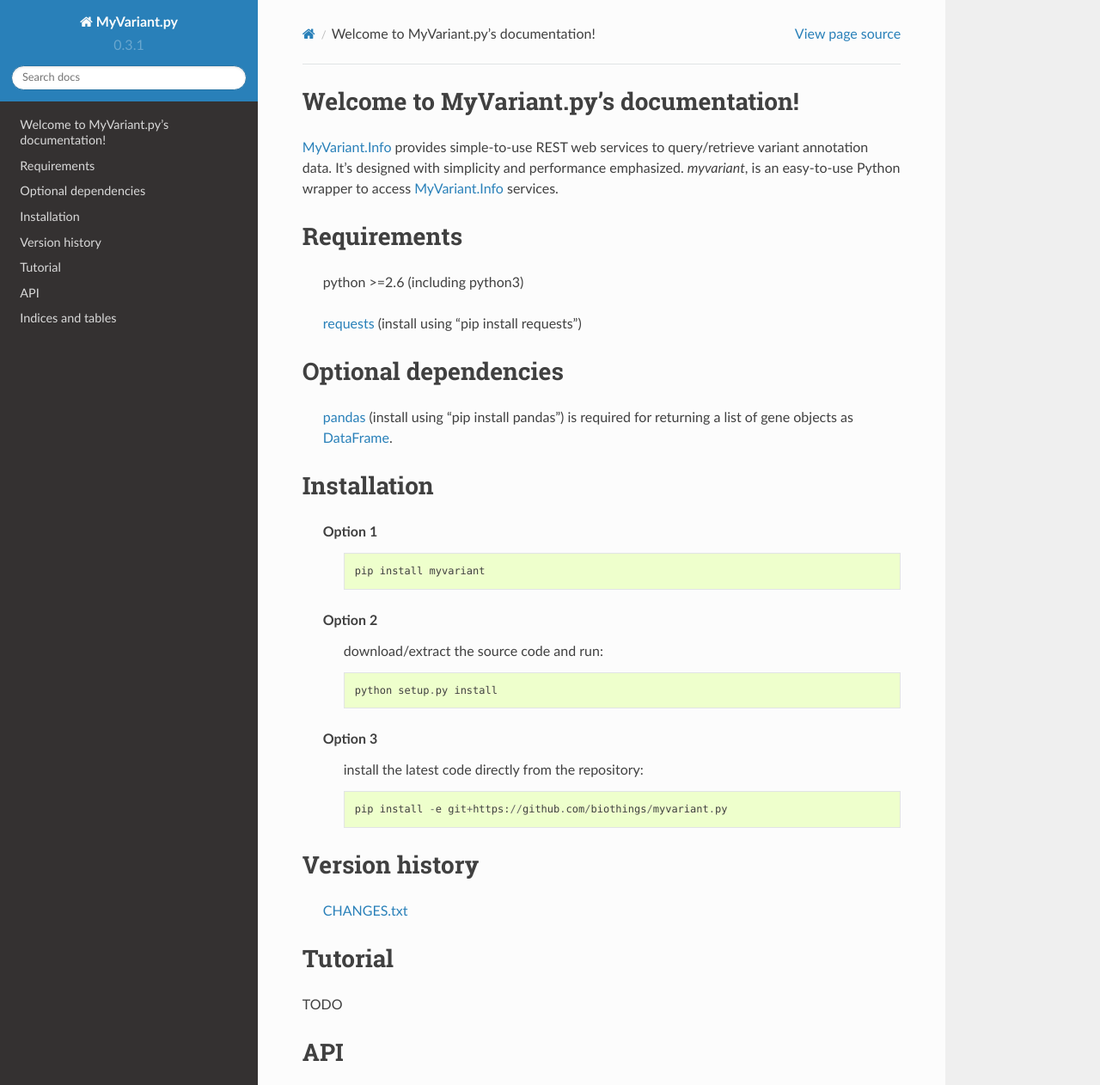
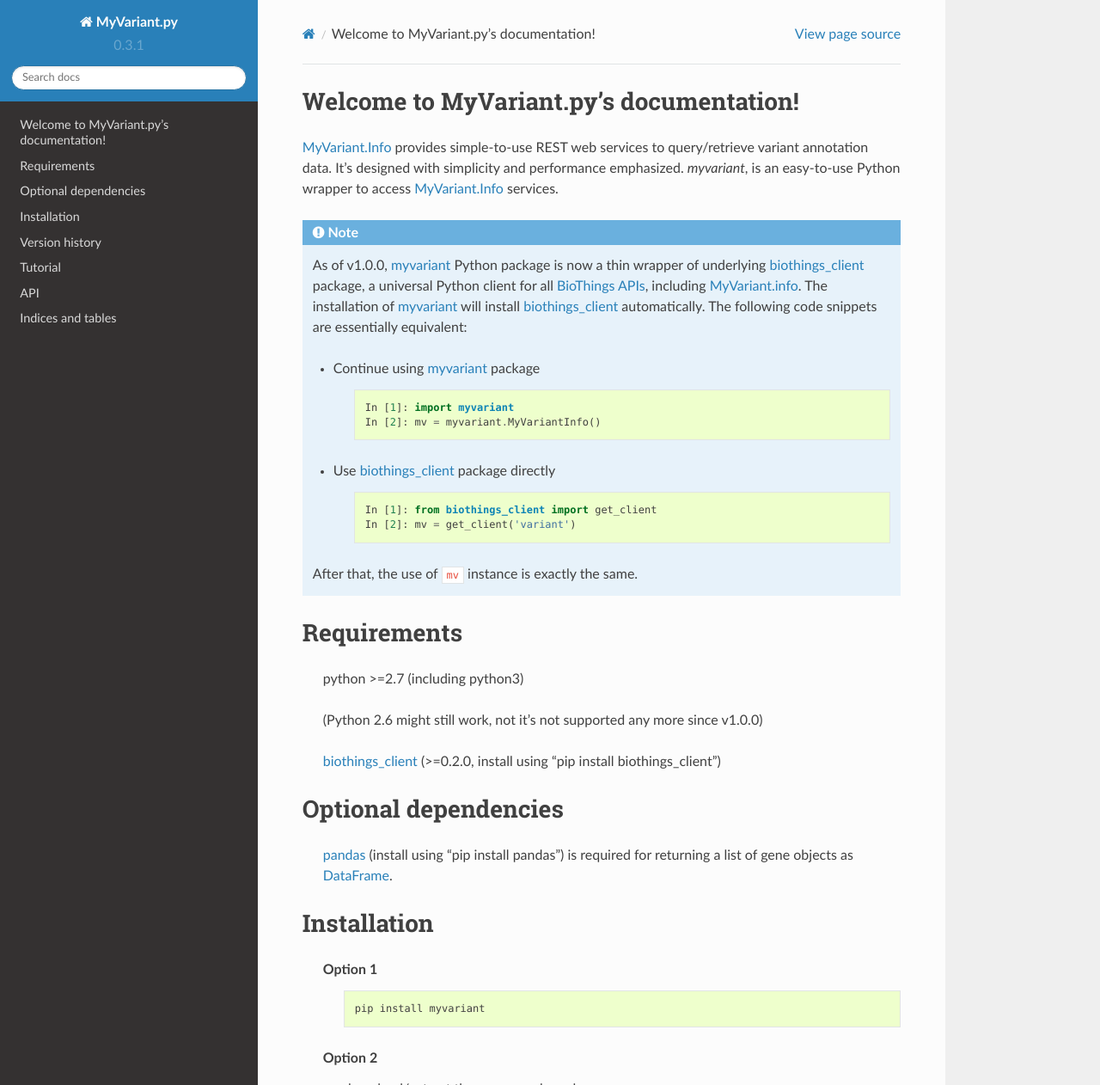
Before and after one commit to biothings/myvariant.py, a Sphinx documentation site: the page built from docs/index.rst, in a window 1280 px wide and 1400 px high, cut to the strip 0-1262 px from the top of the window. Shown: the whole strip at 86% size. Built offline with Sphinx 7.4.7 and the Read the Docs theme 2.0.0, drawn with Linux system fonts in a browser that asks for light colours; some of the changed text lies outside the part shown.

Commit message:
updated docs

```diff
--- a/docs/conf.py
+++ b/docs/conf.py
@@ -53,7 +53,7 @@
 
 # General information about the project.
 project = 'MyVariant.py'
-copyright = '2015, Chunlei Wu'
+copyright = '2016-2019, A BioThings Project'
 
 # The version info for the project you're documenting, acts as replacement for
 # |version| and |release|, also used in various other places throughout the
--- a/docs/index.rst
+++ b/docs/index.rst
@@ -5,12 +5,38 @@
 
 
 .. _MyVariant.Info: http://myvariant.info
-.. _requests: https://pypi.python.org/pypi/requests
+.. _biothings_client: https://pypi.org/project/biothings-client/
+.. _myvariant: https://pypi.org/project/myvariant/
 
 Welcome to MyVariant.py's documentation!
 ========================================
 
-MyVariant.Info_ provides simple-to-use REST web services to query/retrieve variant annotation data. It's designed with simplicity and performance emphasized. *myvariant*, is an easy-to-use Python wrapper to access MyVariant.Info_ services.
+MyVariant.Info_ provides simple-to-use REST web services to query/retrieve variant annotation data.
+It's designed with simplicity and performance emphasized. *myvariant*, is an easy-to-use Python wrapper
+to access MyVariant.Info_ services.
+
+.. Note::
+    As of v1.0.0, myvariant_ Python package is now a thin wrapper of underlying biothings_client_ package,
+    a universal Python client for all `BioThings APIs <http://biothings.io>`_, including MyVariant.info_.
+    The installation of myvariant_ will install biothings_client_ automatically. The following code snippets
+    are essentially equivalent:
+
+    * Continue using myvariant_ package
+
+        .. code-block:: python
+
+            In [1]: import myvariant
+            In [2]: mv = myvariant.MyVariantInfo()
+
+    * Use biothings_client_ package directly
+
+        .. code-block:: python
+
+            In [1]: from biothings_client import get_client
+            In [2]: mv = get_client('variant')
+
+    After that, the use of ``mv`` instance is exactly the same.
+
 
 .. toctree::
    :maxdepth: 2
@@ -18,13 +44,18 @@
 
 Requirements
 ============
-    python >=2.6 (including python3)
 
-    requests_ (install using "pip install requests")
+    python >=2.7 (including python3)
+
+    (Python 2.6 might still work, not it's not supported any more since v1.0.0)
+
+    biothings_client_ (>=0.2.0, install using "pip install biothings_client")
 
 Optional dependencies
 ======================
-    `pandas <http://pandas.pydata.org>`_ (install using "pip install pandas") is required for returning a list of gene objects as `DataFrame <http://pandas.pydata.org/pandas-docs/stable/dsintro.html#dataframe>`_.
+
+    `pandas <http://pandas.pydata.org>`_ (install using "pip install pandas") is required for returning a list
+    of gene objects as `DataFrame <http://pandas.pydata.org/pandas-docs/stable/dsintro.html#dataframe>`_.
 
 Installation
 =============
@@ -52,10 +83,7 @@
 Tutorial
 =========
 
-.. * `ID mapping using mygene module in Python <http://nbviewer.ipython.org/6771106>`_
-
-TODO
-
+    `Access ClinVar Data from MyVariant.info Services <https://cdn.rawgit.com/biothings/myvariant.info/master/docs/ipynb/myvariant_clinvar_demo.html>`_ (the raw ipynb file is `here <https://raw.githubusercontent.com/biothings/myvariant.info/master/docs/ipynb/myvariant_clinvar_demo.ipynb>`_)
 
 API
 ======
```
